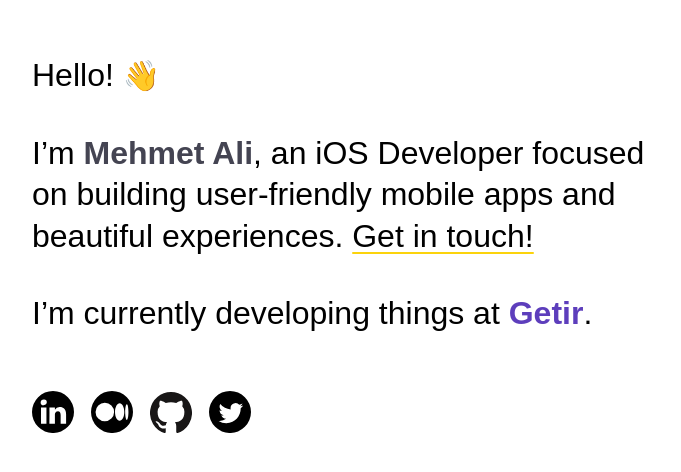
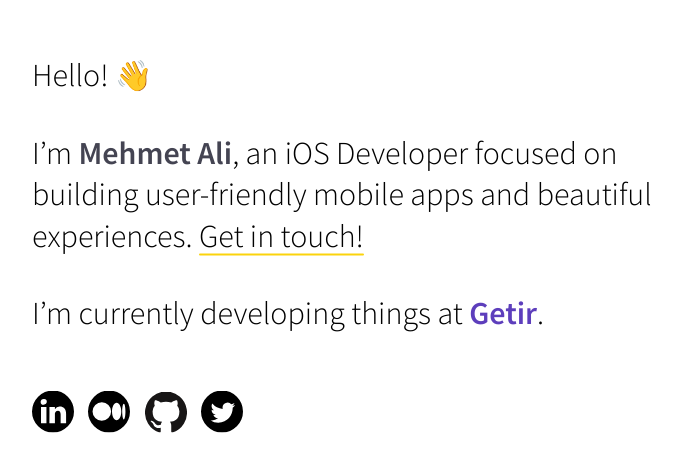
Before and after one commit to mehmetalickr/mehmetalickr.github.io, a plain HTML site: page index.html in a window 1280 px wide. Shown: the part 152-624 px from the top of the page, without its empty margins (96-777 px from the left). Drawn offline with Linux system fonts and the light colour scheme.

Commit message:
Update index.html

```diff
--- a/index.html
+++ b/index.html
@@ -13,7 +13,7 @@
 
     <link rel="preconnect" href="https://fonts.googleapis.com">
     <link rel="preconnect" href="https://fonts.gstatic.com" crossorigin>
-    <link href="https://fonts.googleapis.com/css2?family=IBM+Plex+Sans:wght@100&family=Space+Grotesk:wght@300&display=swap" rel="stylesheet">
+    <link href="https://fonts.googleapis.com/css2?family=Source+Sans+Pro:wght@300;600&display=swap" rel="stylesheet">
 
     <style type="text/css">
         html, body {
```
